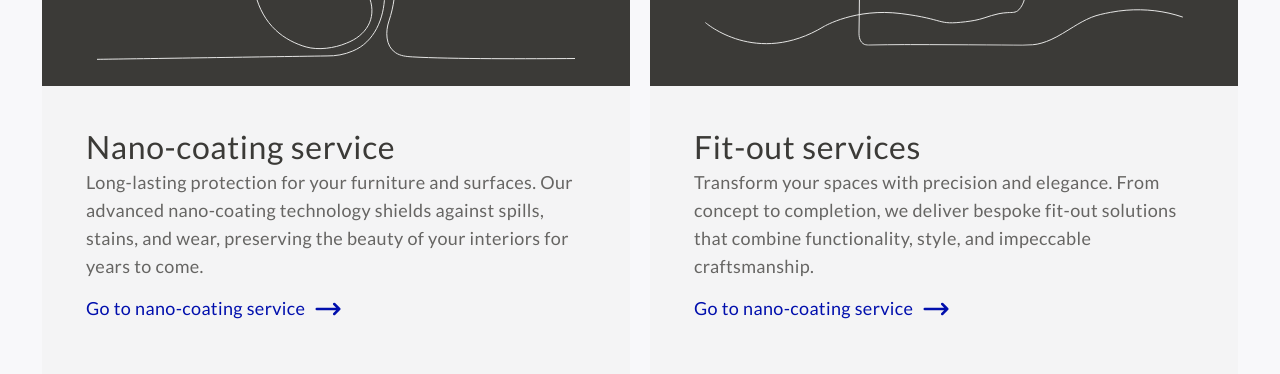
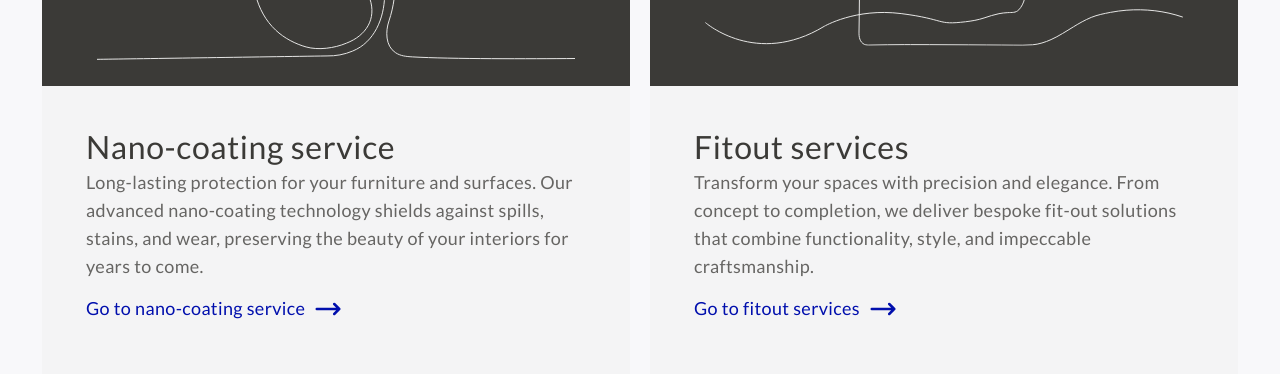
Before and after one commit to llRizvanll/limelight-app, a Next.js app: page /aboutus in a window 1280 px wide. Shown: the part 1720-2094 px from the top of the page. Built offline with nearby package versions, Linux system fonts and the light colour scheme; a web font is replaced by a local one.

Commit message:
file changes fixes

```diff
--- a/src/commonFunctions/Constants.ts
+++ b/src/commonFunctions/Constants.ts
@@ -2,4 +2,7 @@ export const Constants = {
     VID_FILE: "./qudee-video.mov",
     HERO_IMAGE_LEFT:"./hero_img_left.svg",
     HERO_IMAGE_RIGHT:"./hero_img_right.svg",
+    WHATSAPP_NUMBER:"+971-581364466",
+    EMAIL_ID:"MAIL@QUDEE.AE",
+    MAIL_TO_: "mailto:mail@qudee.ae",
 }
--- a/src/components/AboutUs/aboutContactCard.tsx
+++ b/src/components/AboutUs/aboutContactCard.tsx
@@ -1,4 +1,5 @@
 "use client";
+import { Constants } from "@/commonFunctions/Constants";
 import ChatButton from "../Buttons/ChatButton";
 // import styles from "../SplitSofaSection/SplitSofaSection.module.css";
 import styles from "./contactCard.module.css";
@@ -9,14 +10,14 @@ export default function AboutBottomSection() {
 
     const handleEmailClick = () => {
         console.log("maill");
-        window.location.href = "mailto:mail@qudee.ae";
+        window.location.href = Constants.MAIL_TO_;
       };
 
       const handlePhoneClick = () => {
         window.location.href = "tel:+971-581364466";
       };
 
-    const tabs = ["+971-581364466", "MAIL@QUDEE.AE"];
+    const tabs = [Constants.WHATSAPP_NUMBER, Constants.EMAIL_ID];
     return (
         <div className={`${styles.root} 'mx-2 2xl:mx-32'`}>
 
--- a/src/components/AboutUs/servicesweoffer/ServiceOfferCard.tsx
+++ b/src/components/AboutUs/servicesweoffer/ServiceOfferCard.tsx
@@ -10,9 +10,10 @@ interface FitStepCardProps {
   description: string;
   showArrow?: boolean;
   nextLine?: boolean; // Indicates if this card should use stepCard3
-  imageSrc?:string;
-  imageSrcWeb?:string;
-  link?:string
+  imageSrc?: string;
+  imageSrcWeb?: string;
+  link?: string;
+  actionBtnTitle?: string;
 }
 
 const ServiceOfferCard: React.FC<FitStepCardProps> = ({
@@ -23,17 +24,20 @@ const ServiceOfferCard: React.FC<FitStepCardProps> = ({
   nextLine = false,
   imageSrc,
   imageSrcWeb,
-  link ="/"
+  link = "/",
+  actionBtnTitle ,
 }) => {
   const screenType = useScreenType();
   const isMobile = screenType === "MOBILE";
 
-
-
   return (
     <div className={styles.stepCard}>
       <div className={styles.imageContainer}>
-        <img src={ isMobile ? imageSrc : imageSrcWeb} alt={"offerCard"} className={styles.image} />
+        <img
+          src={isMobile ? imageSrc : imageSrcWeb}
+          alt={"offerCard"}
+          className={styles.image}
+        />
       </div>
       {/* <div className={styles.stepCountShower}>{stepNumber}</div> */}
       <div className={styles.textContainer2}>
@@ -41,11 +45,8 @@ const ServiceOfferCard: React.FC<FitStepCardProps> = ({
         <p className={styles.stepDesc}>{description}</p>
         <Link href={link}>
           <div className={styles.qoutecontainer}>
-
-                <p className={styles.get_your_qoute}>Go to nano-coating service</p>  <HiOutlineArrowNarrowRight size={30} color="#010fad" />
-
-
-
+            <p className={styles.get_your_qoute}>{actionBtnTitle}</p>{" "}
+            <HiOutlineArrowNarrowRight size={30} color="#010fad" />
           </div>
         </Link>
       </div>
--- a/src/components/AboutUs/servicesweoffer/index.tsx
+++ b/src/components/AboutUs/servicesweoffer/index.tsx
@@ -18,37 +18,33 @@ const ServiceOfferSection = () => {
       description:
         "Long-lasting protection for your furniture and surfaces. Our advanced nano-coating technology shields against spills, stains, and wear, preserving the beauty of your interiors for years to come.",
       showArrow: true,
-            link:"/"
+      link: "/",
+      actionBtnTitle: "Go to nano-coating service",
     },
     {
       imageSrc: "/Layer_2.svg",
       imageSrcWeb: "/offer1web.svg",
       stepNumber: 2,
-            title: "Fit-out services",
+      title: "Fitout services",
       description:
         "Transform your spaces with precision and elegance. From concept to completion, we deliver bespoke fit-out solutions that combine functionality, style, and impeccable craftsmanship.",
       showArrow: true,
-             link:"/"
+      link: "/fitouts",
+      actionBtnTitle: "Go to fitout services",
     },
-
   ];
-
 
   return (
     // !pt-[88px] !mt-[88px]
     <div className={`${styles.root} 'mx-2 2xl:mx-32'`}>
       <div className={`${styles.container} ''`}>
-
         <div className={styles.headingholder}>
           <div className={styles.containerh2}>
-                        <span className={styles.containerh3}> Services </span> we offer. </div>
-
+            <span className={styles.containerh3}> Services </span> we offer.{" "}
+          </div>
         </div>
 
-
-
         <div className={styles.stepsContainer2}>
-
           {steps?.map((step) => (
             <ServiceOfferCard
               key={step.stepNumber}
@@ -59,17 +55,12 @@ const ServiceOfferSection = () => {
               imageSrc={step?.imageSrc}
               imageSrcWeb={step?.imageSrcWeb}
               link={step?.link}
+              actionBtnTitle={step?.actionBtnTitle}
             />
           ))}
         </div>
-
-
-
-
       </div>
-
     </div>
-
   );
 };
 
--- a/src/components/Fitouts/ContactCard.tsx
+++ b/src/components/Fitouts/ContactCard.tsx
@@ -1,12 +1,13 @@
 "use client";
+import { Constants } from "@/commonFunctions/Constants";
 import ChatButton from "../Buttons/ChatButton";
 // import styles from "../SplitSofaSection/SplitSofaSection.module.css";
 import styles from "./Fitouts.module.css";
 export default function FitoutBottomSection() {
-    const tabs = ["+971-524349169", "MAIL@QUDEE.AE"];
+    const tabs = ["+971-524349169", Constants.EMAIL_ID];
     const handleEmailClick = () => {
         // console.log("maill");
-        window.location.href = "mailto:mail@qudee.ae";
+        window.location.href = Constants.MAIL_TO_;
       };
 
       const handlePhoneClick = () => {
--- a/src/components/Fitouts/FitoutsHeader.page.tsx
+++ b/src/components/Fitouts/FitoutsHeader.page.tsx
@@ -11,7 +11,7 @@ import { Constants } from "@/commonFunctions/Constants";
 
 
 const FitoutHeader = () => {
-  const tabs = ["+971-524349169", "MAIL@QUDEE.AE"];
+  const tabs = ["+971-524349169", Constants.EMAIL_ID];
 
   const [isModalOpen, setIsModalOpen] = useState(false);
 
@@ -79,7 +79,7 @@ const FitoutHeader = () => {
   };
   const handleEmailClick = () => {
     console.log("maill");
-    window.location.href = "mailto:mail@qudee.ae";
+    window.location.href = Constants.MAIL_TO_;
   };
 
   const handlePhoneClick = () => {
--- a/src/components/Footer/index.tsx
+++ b/src/components/Footer/index.tsx
@@ -3,6 +3,7 @@ import { IoLocationSharp } from "react-icons/io5";
 import styles from "./Footer.module.css";
 import { FaInstagram, FaFacebook, FaEnvelope } from "react-icons/fa";
 import Link from "next/link";
+import { Constants } from "@/commonFunctions/Constants";
 
 export default function Footer() {
   return (
@@ -81,7 +82,7 @@ export default function Footer() {
     <FaInstagram />
   </a>
    {/* <FaFacebook /> */}
-  <a href="mailto:mail@qudee.ae">
+  <a href={Constants.MAIL_TO_}>
     <FaEnvelope />
   </a>
 </div>
```
Also changed, not shown: public/hero_img_left.png (added), public/hero_img_right.png (added). Lines whose indentation alone changed are shown as unchanged.
